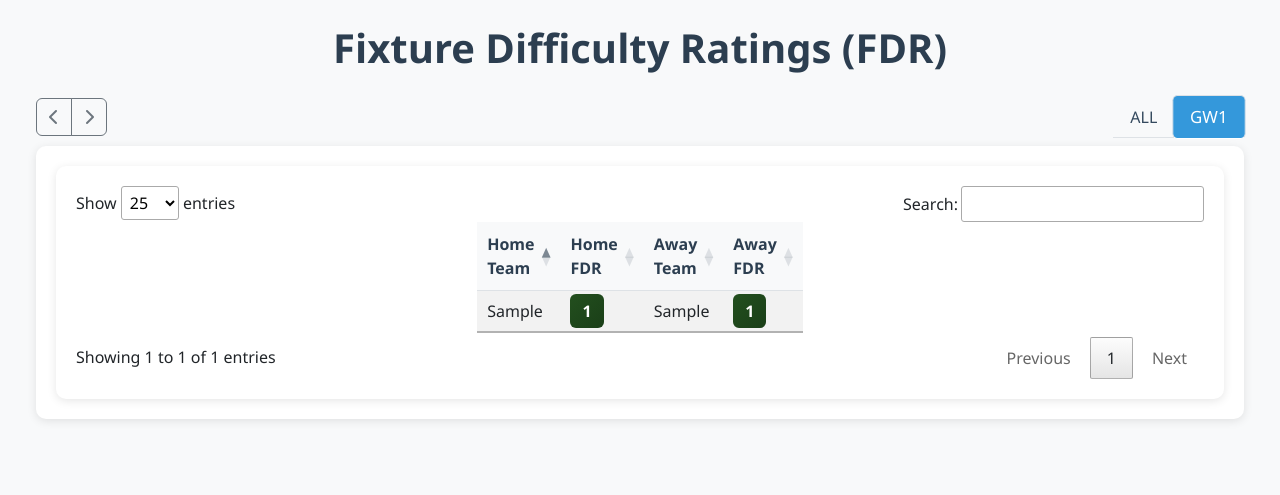
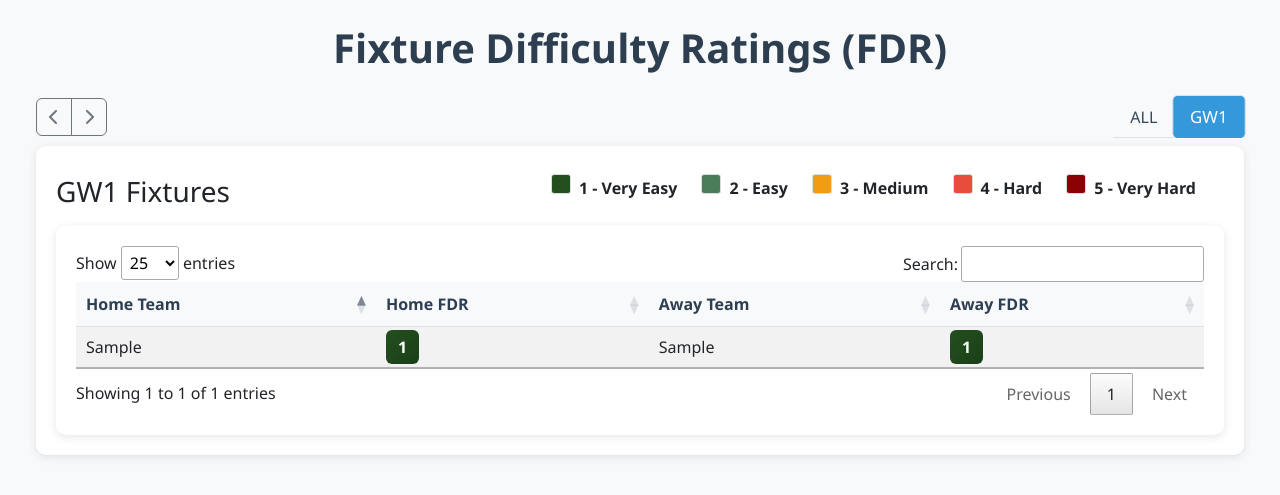
Before and after one commit to oos/FPL2, a Flask app: page /fdr in a window 1280 px wide, after a click on "GW1". Shown: the part 80-575 px from the top of the page. Run offline with Flask 3, Linux system fonts and the light colour scheme; tables that the repository leaves empty hold one stand-in row (values such as "Sample post"); some libraries are stand-ins or nearby versions.

Commit message:
feat(fdr): make individual GW tables match ALL view styling (title + legend), keep consistent DataTables config

```diff
--- a/templates/fdr.html
+++ b/templates/fdr.html
@@ -243,8 +243,18 @@
                         $tabContent.append(`
                           <div class="tab-pane fade" id="gw${gw}" role="tabpanel">
                             <div class="gw-card">
+                              <div class="d-flex justify-content-between align-items-center mb-2">
+                                <h3 class="mb-0">GW${gw} Fixtures</h3>
+                                <div class="legend d-inline-block p-2 m-0" style="box-shadow:none; background:transparent;">
+                                  <span class="legend-item"><span class="legend-color" style="background-color: #234f1e;"></span><strong>1 - Very Easy</strong></span>
+                                  <span class="legend-item"><span class="legend-color" style="background-color: #4a7c59;"></span><strong>2 - Easy</strong></span>
+                                  <span class="legend-item"><span class="legend-color" style="background-color: #f39c12;"></span><strong>3 - Medium</strong></span>
+                                  <span class="legend-item"><span class="legend-color" style="background-color: #e74c3c;"></span><strong>4 - Hard</strong></span>
+                                  <span class="legend-item"><span class="legend-color" style="background-color: #8b0000;"></span><strong>5 - Very Hard</strong></span>
+                                </div>
+                              </div>
                               <div class="table-responsive">
-                                <table id="fdrTableGW${gw}" class="table table-striped table-hover">
+                                <table id="fdrTableGW${gw}" class="table table-striped table-hover" style="width:100%">
                                   <thead>
                                     <tr>
                                       <th>Home Team</th>
@@ -285,7 +295,8 @@
                             ],
                             order: [[0, 'asc']],
                             pageLength: 25,
-                            responsive: true
+                            responsive: true,
+                            autoWidth: false
                         });
                     });
 
```
